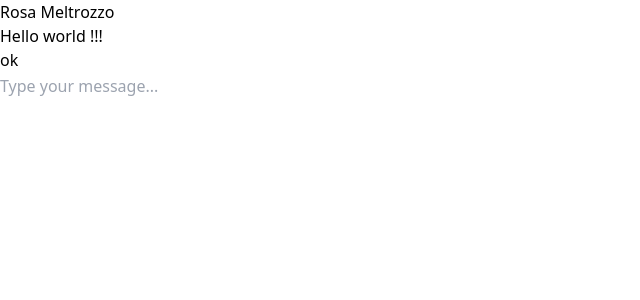
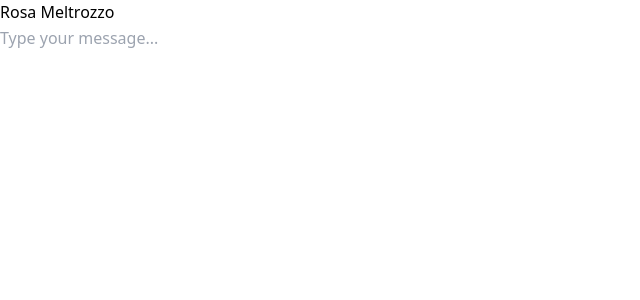
Before and after one commit to Rubru94/course-vue-from-zero-to-expert, a Vue app in the folder vue/03-indecision-app/: page / in a window 1280 px wide. Shown: the top 300 px of the page, without its empty margins (0-640 px from the left). Built offline with nearby package versions, Linux system fonts and the light colour scheme.

Commit message:
feat(03-indecision-app): Create composable useChat

```diff
--- /dev/null
+++ b/vue/03-indecision-app/src/composables/useChat.ts
@@ -0,0 +1,22 @@
+import type { ChatMessage } from '@/interfaces/chat-message.interface';
+import { ref } from 'vue';
+import { v4 as uuidv4 } from 'uuid';
+
+export const useChat = () => {
+  const messages = ref<ChatMessage[]>([]);
+
+  const onMessage = (text: string) => {
+    messages.value.push({
+      id: uuidv4(),
+      text,
+      isOwn: true
+    });
+  };
+
+  return {
+    // Properties
+    messages,
+    // Methods
+    onMessage
+  };
+};
--- a/vue/03-indecision-app/src/views/IndecisionView.vue
+++ b/vue/03-indecision-app/src/views/IndecisionView.vue
@@ -12,29 +12,7 @@
 <script setup lang="ts">
 import ChatMessages from '@/components/chat/ChatMessages.vue';
 import MessageBox from '@/components/chat/MessageBox.vue';
-import type { ChatMessage } from '@/interfaces/chat-message.interface';
-import { ref } from 'vue';
-import { v4 as uuidv4 } from 'uuid';
+import { useChat } from '@/composables/useChat';
 
-const messages = ref<ChatMessage[]>([
-  {
-    id: uuidv4(),
-    text: 'Hello world !!!',
-    isOwn: true
-  },
-  {
-    id: uuidv4(),
-    text: 'ok',
-    isOwn: false
-    // image: 'https://yesno.wtf/assets/yes/12-e4f57c8f172c51fdd983c2837349f853.gif'
-  }
-]);
-
-const onMessage = (text: string) => {
-  messages.value.push({
-    id: uuidv4(),
-    text,
-    isOwn: true
-  });
-};
+const { messages, onMessage } = useChat();
 </script>
```
